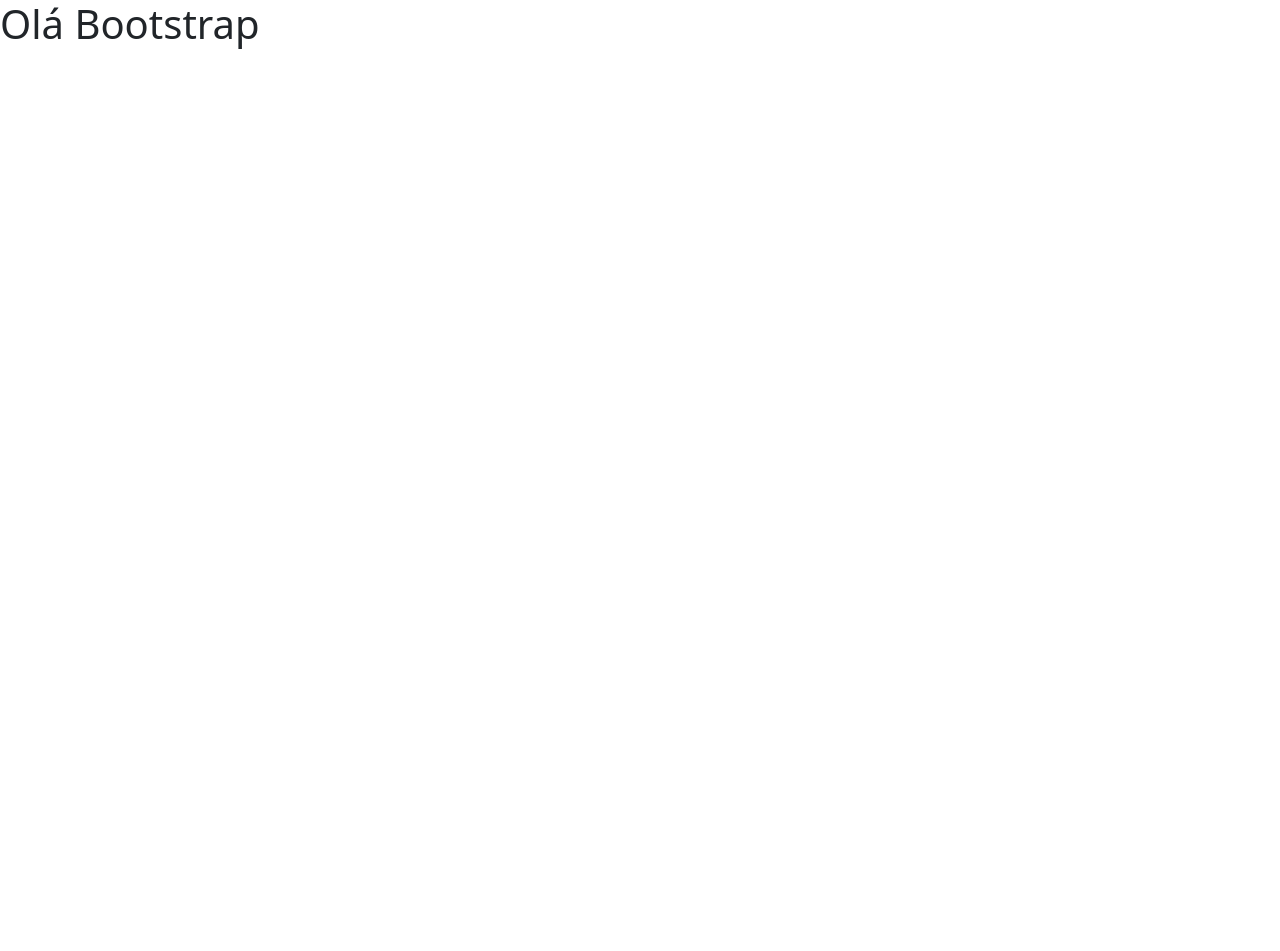
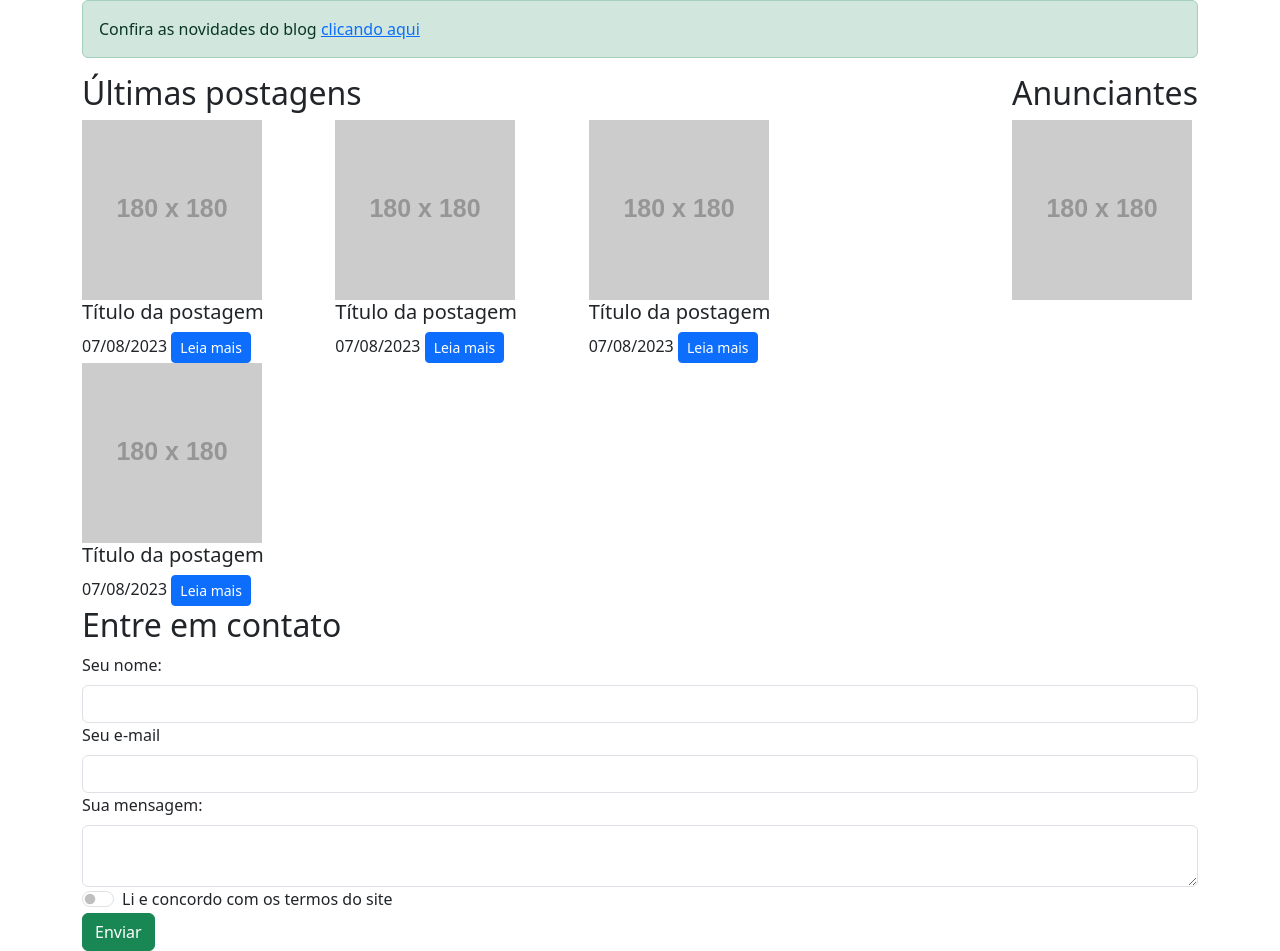
Before and after one commit to arturvas/bootstrap, a plain HTML site: page index.html in a window 1280 px wide. Before the commit the page ends 800 px from the top, so only its background shows below. Drawn offline with nearby package versions, Linux system fonts and the light colour scheme; placeholder pictures from the web are drawn by us.

Commit message:
feito formulario com bootstrap

```diff
--- a/index.html
+++ b/index.html
@@ -1,5 +1,5 @@
 <!DOCTYPE html>
-<html lang="en">
+<html lang="pt_BR">
   <head>
     <meta charset="UTF-8" />
     <meta name="viewport" content="width=device-width, initial-scale=1.0" />
@@ -8,8 +8,98 @@
       rel="stylesheet"
       href="https://cdn.jsdelivr.net/npm/bootstrap@5.3.1/dist/css/bootstrap.min.css"
     />
+    <link rel="stylesheet" href="main.css" />
   </head>
   <body>
-    <h1>Olá Bootstrap</h1>
+    <div class="container">
+      <div class="row">
+        <div class="col">
+          <div class="alert alert-success">
+            Confira as novidades do blog <a href="#">clicando aqui</a>
+          </div>
+        </div>
+      </div>
+      <div class="row">
+        <div class="col-md-8">
+          <h2>Últimas postagens</h2>
+          <!-- g-0 para remover a margin/paddin -->
+          <div class="container g-0">
+            <div class="row">
+              <div class="col-md-4 post">
+                <img
+                  src="https://via.placeholder.com/180x180"
+                  alt=""
+                  srcset=""
+                />
+                <h4 class="h5">Título da postagem</h4>
+                <time>07/08/2023</time>
+                <a href="#" class="btn btn-primary btn-sm">Leia mais</a>
+              </div>
+              <div class="col-md-4 post">
+                <img
+                  src="https://via.placeholder.com/180x180"
+                  alt=""
+                  srcset=""
+                />
+                <h4 class="h5">Título da postagem</h4>
+                <time>07/08/2023</time>
+                <a href="#" class="btn btn-primary btn-sm">Leia mais</a>
+              </div>
+              <div class="col-md-4 post">
+                <img
+                  src="https://via.placeholder.com/180x180"
+                  alt=""
+                  srcset=""
+                />
+                <h4 class="h5">Título da postagem</h4>
+                <time>07/08/2023</time>
+                <a href="#" class="btn btn-primary btn-sm">Leia mais</a>
+              </div>
+              <div class="col-md-4 post">
+                <img
+                  src="https://via.placeholder.com/180x180"
+                  alt=""
+                  srcset=""
+                />
+                <h4 class="h5">Título da postagem</h4>
+                <time>07/08/2023</time>
+                <a href="#" class="btn btn-primary btn-sm">Leia mais</a>
+              </div>
+            </div>
+          </div>
+        </div>
+        <div class="col-md-4 d-flex justify-content-end">
+          <div>
+            <h2>Anunciantes</h2>
+            <img src="https://via.placeholder.com/180x180" alt="" srcset="" />
+          </div>
+        </div>
+      </div>
+      <div class="row">
+        <div class="col">
+          <h2>Entre em contato</h2>
+          <form action="">
+            <label class="form-label" for="nome">Seu nome:</label>
+            <input id="nome" class="form-control" type="text" />
+            <label for="email" class="form-label">Seu e-mail</label>
+            <input id="email" type="email" class="form-control" />
+            <label for="mensagem" class="form-label">Sua mensagem:</label>
+            <textarea id="mensagem" class="form-control"></textarea>
+            <div class="form-check form-switch">
+              <label class="form-check-label" for="aceito-termos"
+                >Li e concordo com os termos do site</label
+              >
+              <input
+                id="aceito-termos"
+                class="form-check-input"
+                type="checkbox"
+              />
+            </div>
+            <button class="btn btn-success">Enviar</button>
+          </form>
+        </div>
+      </div>
+    </div>
+    <script src="https://cdn.jsdelivr.net/npm/bootstrap@5.3.1/dist/js/bootstrap.bundle.min.js"></script>
   </body>
 </html>
```
